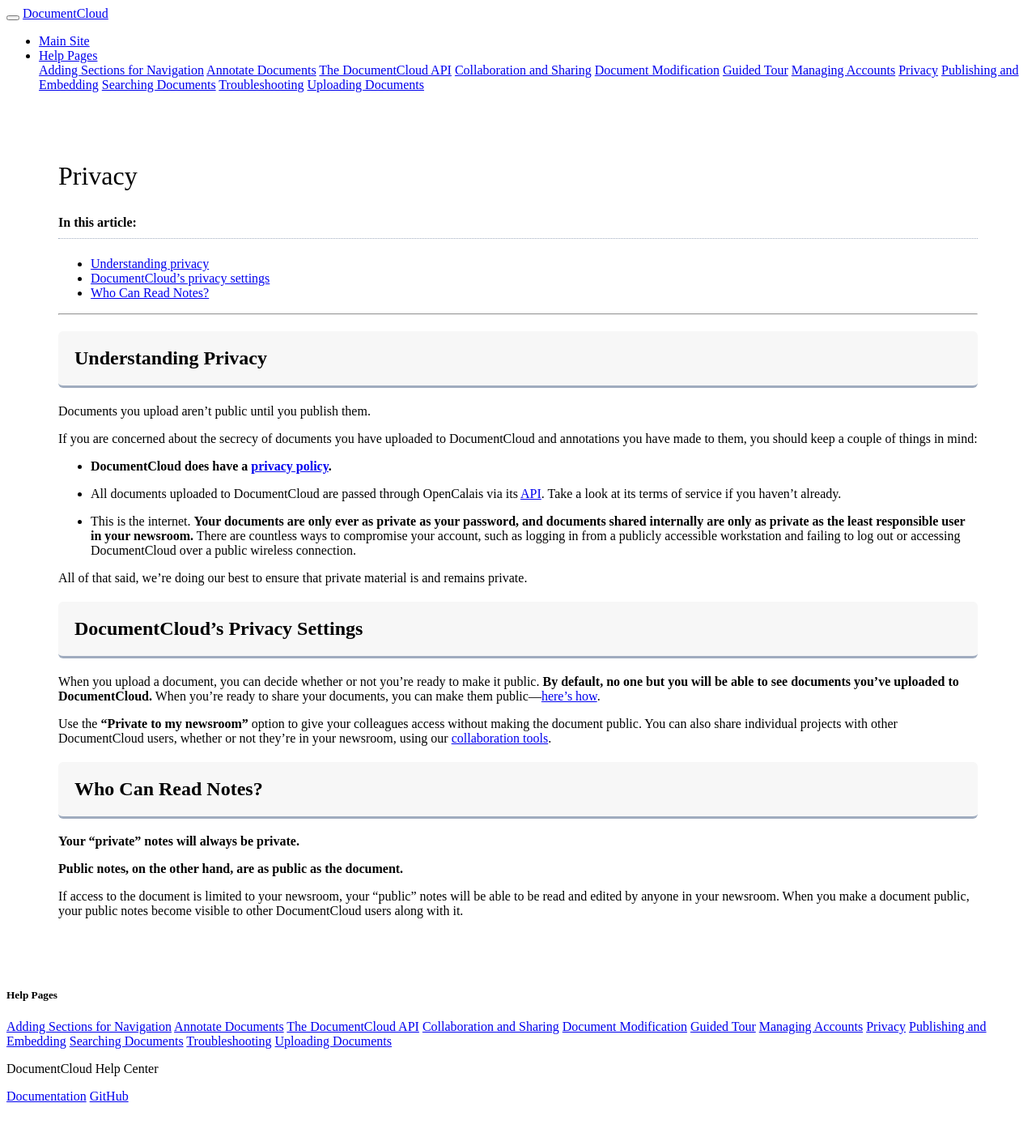
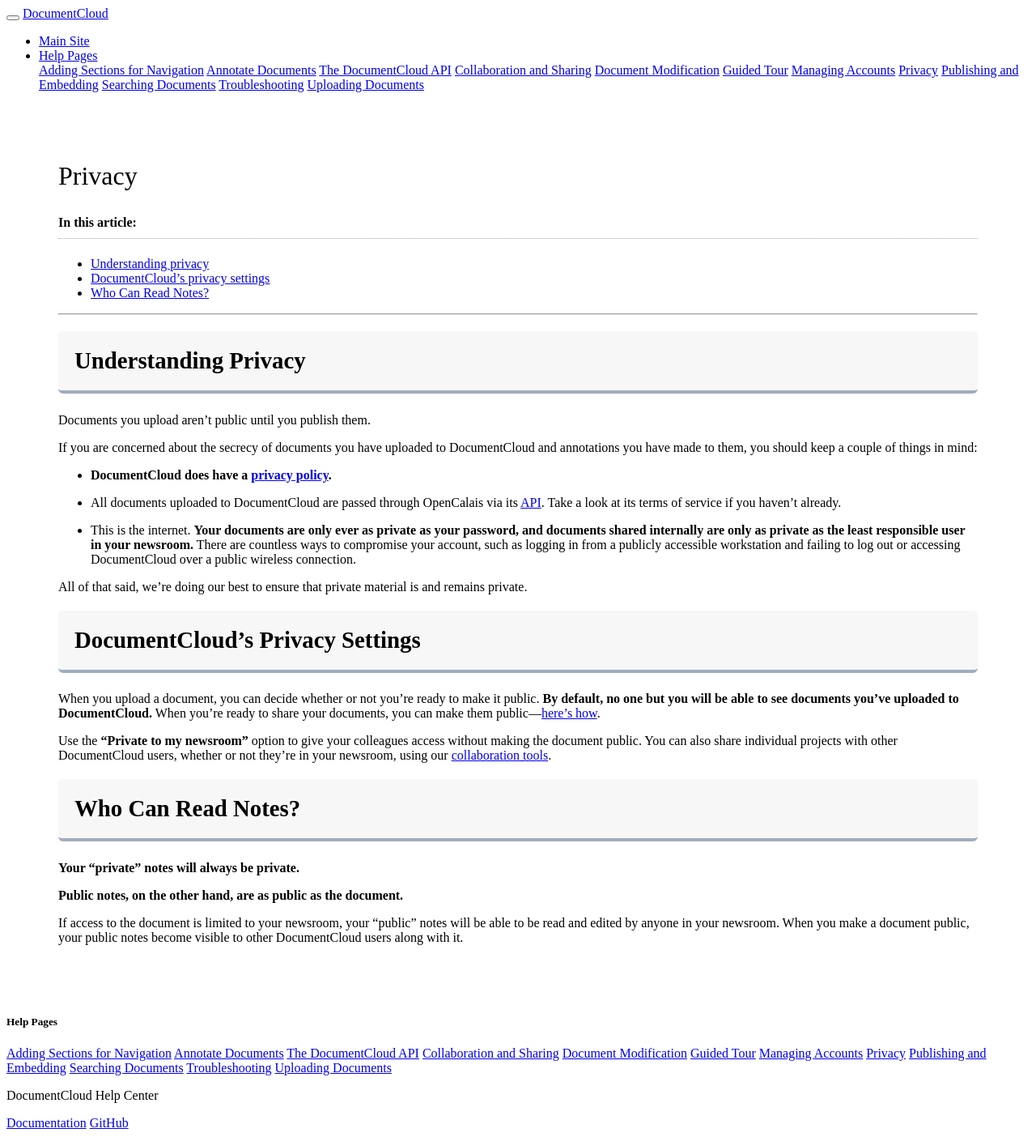
Before and after one commit to documentcloud/help_center, a Jekyll site: the page built from _help/privacy.md, in a window 1280 px wide. Shown: the whole page at 81% size. Built offline with Jekyll 4.4.1, drawn with Linux system fonts in a browser that asks for light colours; comment, search, counter and statistics services are not loaded; before the commit the page ends 1371 px from its top, so only the background shows below that.

Commit message:
Style changes

```diff
--- a/assets/css/style.scss
+++ b/assets/css/style.scss
@@ -51,11 +51,12 @@ h1 {
 }
 
 h2 {
-    border-bottom:3px #a0acbf solid;
+    border-bottom:4px #a0acbf solid;
     background:#f7f7f7;
     padding:20px;
     margin-top:20px;
     border-radius:6px;
+    font-size:1.8em;
 }
 
 h4 {
```
